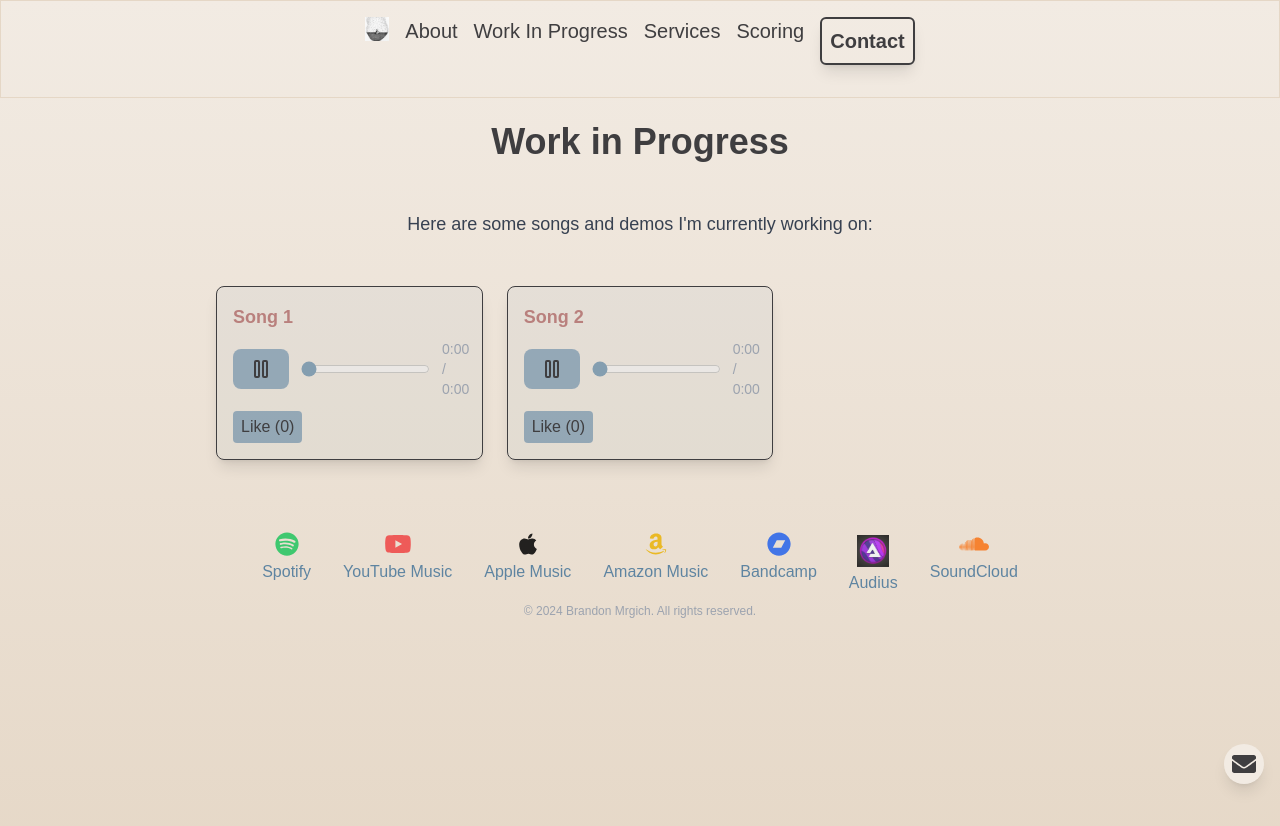
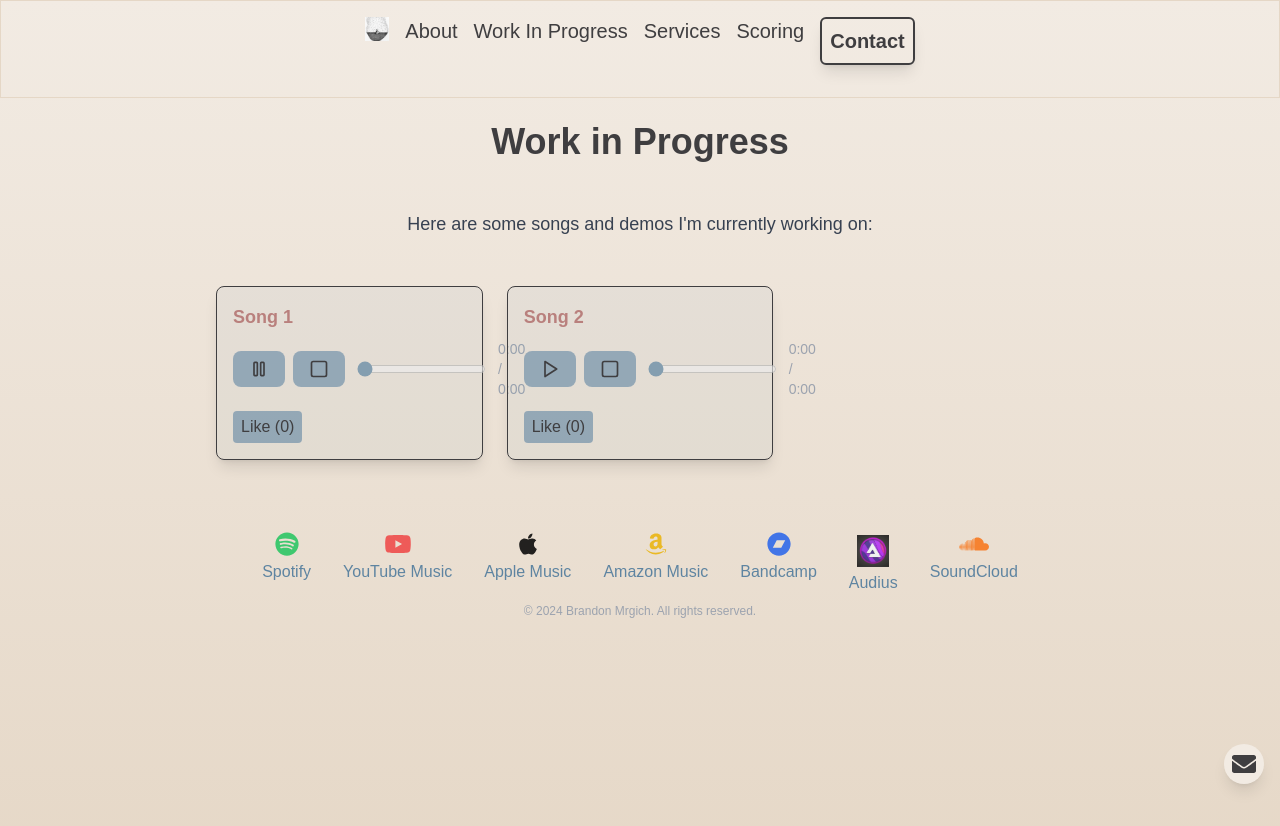
Before and after one commit to brandonmrgich/music-portfolio, a React (Create React App) app: page /in-work in a window 1280 px wide. Both pictures are taken after a click on the button 261 px from the left and 369 px from the top of the page. Shown: the top 826 px of the page. Built offline with nearby package versions, Linux system fonts and the light colour scheme.

Commit message:
Updates and bug fixes to context driven components

```diff
--- a/src/components/AudioPlayer/ABCAudioPlayer.js
+++ b/src/components/AudioPlayer/ABCAudioPlayer.js
@@ -1,7 +1,5 @@
 import React, { Component } from "react";
-import { Play, Pause, LoaderCircle } from "lucide-react";
-import { useAudio } from "../../contexts/AudioContext"; // Import the context
-import withAudioContext from "./withAudioContext";
+import { Play, Pause, LoaderCircle, SquareIcon as Stop } from "lucide-react";
 
 class ABCAudioPlayer extends Component {
     constructor(props) {
@@ -12,56 +10,72 @@ class ABCAudioPlayer extends Component {
             error: "",
             isLoading: false,
         };
-        this.intervalId = null;
+        //this.intervalId = null;
+        console.log("ABCAudioPlayer::constructor(): ", { props });
     }
 
     componentDidMount() {
-        const { audioRef } = this.props; // AudioRef is coming from context
-        if (audioRef && audioRef.current) {
-            audioRef.current.addEventListener("loadedmetadata", this.handleLoadedMetadata);
-            this.startTimeUpdate();
+        const { id, audioRefs } = this.props; // AudioRef is coming from context
+        if (audioRefs.current[id]) {
+            audioRefs.current[id].addEventListener("loadedmetadata", this.handleLoadedMetadata);
+            audioRefs.current[id].addEventListener("timeupdate", this.handleTimeUpdate);
         }
     }
 
+    componentDidUpdate() {
+        const { id, audioRefs } = this.props; // AudioRef is coming from context
+        let props = this.props;
+        let state = this.state;
+        console.log("ABCAudioPlayer::componentDidUpdate(): State, props: ", { state, props });
+
+        //if (audioRefs.current[id]) {
+        //}
+    }
+
     componentWillUnmount() {
-        const { audioRef } = this.props;
-        if (audioRef && audioRef.current) {
-            audioRef.current.removeEventListener("loadedmetadata", this.handleLoadedMetadata);
-            this.stopTimeUpdate();
+        const { id, audioRefs } = this.props;
+        if (audioRefs.current[id]) {
+            audioRefs.current[id].removeEventListener("loadedmetadata", this.handleLoadedMetadata);
+            audioRefs.current[id].removeEventListener("timeupdate", this.handleTimeUpdate);
         }
     }
 
-    startTimeUpdate = () => {
-        const { audioRef, currentPlayingId, id } = this.props;
-        this.intervalId = setInterval(() => {
-            if (audioRef && audioRef.current && currentPlayingId === id) {
-                this.setState({ currentTime: audioRef.current.currentTime });
-            }
-        }, 1000);
-    };
-
-    stopTimeUpdate = () => {
-        if (this.intervalId) {
-            clearInterval(this.intervalId);
+    handleTimeUpdate = () => {
+        const { id, audioRefs } = this.props;
+        if (audioRefs.current[id]) {
+            this.setState({ currentTime: audioRefs.current[id].currentTime });
         }
     };
 
     handleLoadedMetadata = () => {
-        const { audioRef, currentPlayingId, id } = this.props;
-        if (audioRef && audioRef.current && currentPlayingId === id) {
-            this.setState({ duration: audioRef.current.duration });
+        const { id, audioRefs } = this.props;
+        if (audioRefs.current[id]) {
+            this.setState({ duration: audioRefs.current[id].duration });
         }
     };
 
     togglePlayPause = () => {
-        const { globalIsPlaying, currentPlayingId, id, play, pause, src } = this.props;
-        if (globalIsPlaying && currentPlayingId === id) {
-            pause();
+        const { playingStates, id, play, pause, src } = this.props;
+        if (playingStates[id]) {
+            pause(id);
         } else {
             this.setState({ isLoading: true, error: "" });
             play(id, src);
             this.setState({ isLoading: false });
         }
+    };
+
+    handleStop = () => {
+        const { stop, id } = this.props;
+
+        console.log("ABCAudioPlayer::handleStop(): ", { stop });
+        stop(id);
+    };
+
+    handleSeek = (e) => {
+        console.log("Seeking");
+        const { seek, id } = this.props;
+        seek(id, parseFloat(e.target.value));
     };
 
     formatTime = (time) => {
@@ -76,9 +90,16 @@ class ABCAudioPlayer extends Component {
 
     render() {
         const { currentTime, duration, error, isLoading } = this.state;
-        const { title, url, id, globalIsPlaying, currentPlayingId } = this.props;
+        const { title, url, id, playingStates } = this.props;
 
-        const isThisPlaying = globalIsPlaying && currentPlayingId === id;
+        const isPlaying = playingStates[id] || false;
+
+        console.log("ABCAudioPlayer::render(): Data: ", {
+            currentTime,
+            duration,
+            error,
+            isLoading,
+        });
 
         return (
             <div className="audio-player p-4 rounded-lg mb-4 flex-shrink border border-comfy-dark bg-comfy-accent2 bg-opacity-5 shadow-lg">
@@ -96,7 +117,19 @@ class ABCAudioPlayer extends Component {
                         disabled={isLoading}
                         className="bg-comfy-accent2 bg-opacity-50 text-comfy-dark px-4 py-2 rounded-lg hover:bg-gray-600 transition-colors disabled:opacity-50"
                     >
-                        {isLoading ? <LoaderCircle /> : isThisPlaying ? <Pause /> : <Play />}
+                        {isLoading ? (
+                            <LoaderCircle />
+                        ) : isPlaying ? (
+                            <Pause className="size-5" />
+                        ) : (
+                            <Play className="size-5" />
+                        )}
+                    </button>
+                    <button
+                        onClick={this.handleStop}
+                        className="bg-comfy-accent2 bg-opacity-50 text-comfy-dark px-4 py-2 rounded-lg hover:bg-gray-600 transition-colors ml-2"
+                    >
+                        <Stop className="size-5" />
                     </button>
                     <input
                         type="range"
--- a/src/components/AudioPlayer/AudioGrid.js
+++ b/src/components/AudioPlayer/AudioGrid.js
@@ -16,8 +16,9 @@ const AudioGrid = ({ tracks, isComparison }) => {
             {tracks.map((track) =>
                 isComparison ? (
                     <AudioComparisonPlayer
+                        key={track.id}
+                        id={track.id}
                         url={track.url}
-                        key={track.id}
                         beforeSrc={track.beforeSrc}
                         afterSrc={track.afterSrc}
                         title={track.title}
@@ -26,6 +27,7 @@ const AudioGrid = ({ tracks, isComparison }) => {
                     <AudioPlayer
                         url={track.url}
                         key={track.id}
+                        id={track.id}
                         src={track.src}
                         title={track.title}
                     />
--- a/src/components/AudioPlayer/AudioPlayer.js
+++ b/src/components/AudioPlayer/AudioPlayer.js
@@ -37,7 +37,7 @@ class AudioPlayer extends ABCAudioPlayer {
             <button
                 onClick={this.handleLike}
                 disabled={hasLiked}
-                className="400 px-2 py-1 rounded bg-comfy-accent2 bg-opacity-50"
+                className="bg-comfy-accent2 bg-opacity-50 px-2 py-1 rounded text-comfy-dark"
             >
                 Like ({likes})
             </button>
--- a/src/components/AudioPlayer/withAudioContext.js
+++ b/src/components/AudioPlayer/withAudioContext.js
@@ -2,8 +2,20 @@ import React from "react";
 import { useAudio } from "../../contexts/AudioContext";
 
 const withAudioContext = (WrappedComponent) => (props) => {
-    const audioContext = useAudio();
-    return <WrappedComponent {...props} {...audioContext} />;
+    const { playingStates, play, pause, seek, stop, audioRefs } = useAudio();
+    console.log("withAudioContext::construction: Wrapped this prop: ", { props });
+    console.log("withAudioContext::construction: ", { play, pause, seek, stop, audioRefs });
+    return (
+        <WrappedComponent
+            {...props}
+            playingStates={playingStates}
+            play={play}
+            pause={pause}
+            seek={seek}
+            stop={stop}
+            audioRefs={audioRefs}
+        />
+    );
 };
 
 export default withAudioContext;
--- a/src/contexts/AudioContext.js
+++ b/src/contexts/AudioContext.js
@@ -3,60 +3,74 @@ import React, { createContext, useContext, useState, useRef, useEffect } from "r
 const AudioContext = createContext();
 
 export const AudioProvider = ({ children }) => {
-    const [globalIsPlaying, setGlobalIsPlaying] = useState(false);
-    const [currentPlayingId, setCurrentPlayingId] = useState(null);
-    const audioRef = useRef(null); // Initially null
+    const [playingStates, setPlayingStates] = useState({});
+    const audioRefs = useRef({});
+
+    const play = (id, src) => {
+        console.log("in play");
+
+        console.log("AudioProvider::play(): Attempting to play the following audio", {
+            children,
+            id,
+            src,
+            audioRefs,
+        });
+
+        // Stop all other audio
+        Object.keys(audioRefs.current).forEach((key) => {
+            if (key !== id && audioRefs.current[key]) {
+                console.log("There was active audio, paused");
+                stop(key);
+            }
+        });
+
+        // Play the selected audio
+        if (!audioRefs.current[id]) {
+            audioRefs.current[id] = new Audio(src);
+            console.log("AudioProvider::play(): Creating entry", audioRefs.current[id]);
+        }
+
+        console.log("AudioProvider::play(): Playing");
+        audioRefs.current[id].play();
+        setPlayingStates((prev) => ({ ...prev, [id]: true }));
+    };
+
+    const pause = (id) => {
+        console.log("AudioProvider::pause(): Pausing");
+        if (audioRefs.current[id]) {
+            audioRefs.current[id].pause();
+            setPlayingStates((prev) => ({ ...prev, [id]: false }));
+        }
+    };
+
+    const seek = (id, time) => {
+        if (audioRefs.current[id]) {
+            audioRefs.current[id].currentTime = time;
+        }
+    };
+
+    const stop = (id) => {
+        if (audioRefs.current[id]) {
+            audioRefs.current[id].pause();
+            audioRefs.current[id].currentTime = 0;
+            setPlayingStates((prev) => ({ ...prev, [id]: false }));
+        }
+    };
 
     useEffect(() => {
-        if (!audioRef.current) {
-            audioRef.current = new Audio(); // Initialize audio element when the provider mounts
-        }
-
-        const handleEnded = () => {
-            setGlobalIsPlaying(false);
-            setCurrentPlayingId(null);
-        };
-
-        audioRef.current.addEventListener("ended", handleEnded);
-
+        // Cleanup function to stop all audio when unmounting
         return () => {
-            if (audioRef.current) {
-                audioRef.current.removeEventListener("ended", handleEnded);
-            }
+            Object.values(audioRefs.current).forEach((audio) => {
+                if (audio) {
+                    audio.pause();
+                    audio.currentTime = 0;
+                }
+            });
         };
     }, []);
 
-    const play = (id, src) => {
-        if (currentPlayingId !== id) {
-            if (audioRef.current) {
-                audioRef.current.src = src;
-                audioRef.current.currentTime = 0;
-                audioRef.current.play();
-            }
-            setCurrentPlayingId(id);
-            setGlobalIsPlaying(true);
-        } else {
-            audioRef.current.play(); // Resume the current audio
-        }
-    };
-
-    const pause = () => {
-        if (audioRef.current) {
-            audioRef.current.pause();
-        }
-        setGlobalIsPlaying(false);
-    };
-
-    const seek = (time) => {
-        if (audioRef.current) {
-            audioRef.current.currentTime = time;
-        }
-    };
-
     return (
-        <AudioContext.Provider
-            value={{ globalIsPlaying, currentPlayingId, play, pause, seek, audioRef }}
-        >
+        <AudioContext.Provider value={{ playingStates, play, pause, seek, stop, audioRefs }}>
             {children}
         </AudioContext.Provider>
     );
```
Also changed, not shown: src/components/AudioPlayer/AudioComparisonPlayer.js (+4 -4 lines).
